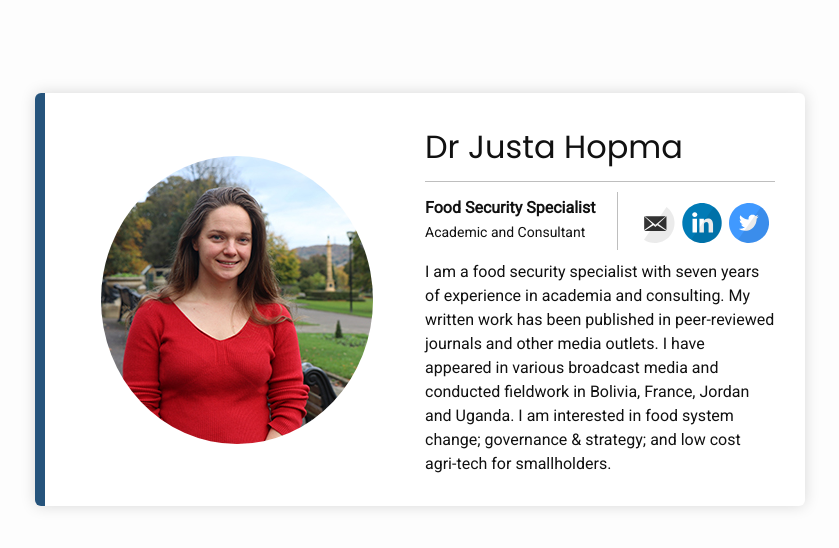
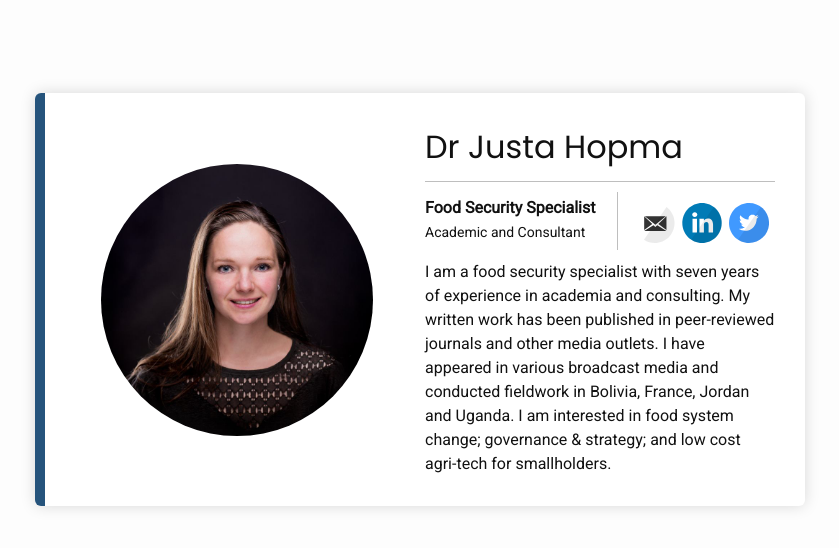
Before and after one commit to justa-hopma/justa-hopma.github.io, a Jekyll site: the page built from index.md, in a window 1280 px wide. Shown: the top 548 px of the page, without its empty margins (220-1059 px from the left). Built offline with Jekyll 4.4.1, drawn with Linux system fonts in a browser that asks for light colours.

Commit message:
Change headshot to new March 2020 version
Also adjust css for higher res square image

```diff
--- a/_sass/simple-academic/_style.scss
+++ b/_sass/simple-academic/_style.scss
@@ -152,16 +152,16 @@
   @media only screen and (min-width: 750px) {
     width: 17rem;
     min-width: 17rem;
-    height: 18rem;
+    height: 17rem;
     margin: 0 auto;
   }
 
   img {
-    max-height: 14rem;
-    max-width: 14rem;
+    max-height: 9.5rem;
+    max-width: 9.5rem;
     @media only screen and (min-width: 750px) {
-      max-height: 21rem;
-      max-width: 21rem;
+      max-height: 18rem;
+      max-width: 18rem;
     }
   }
 }
```
Also changed, not shown: assets/Justa-Hopma-headshot.jpg.
